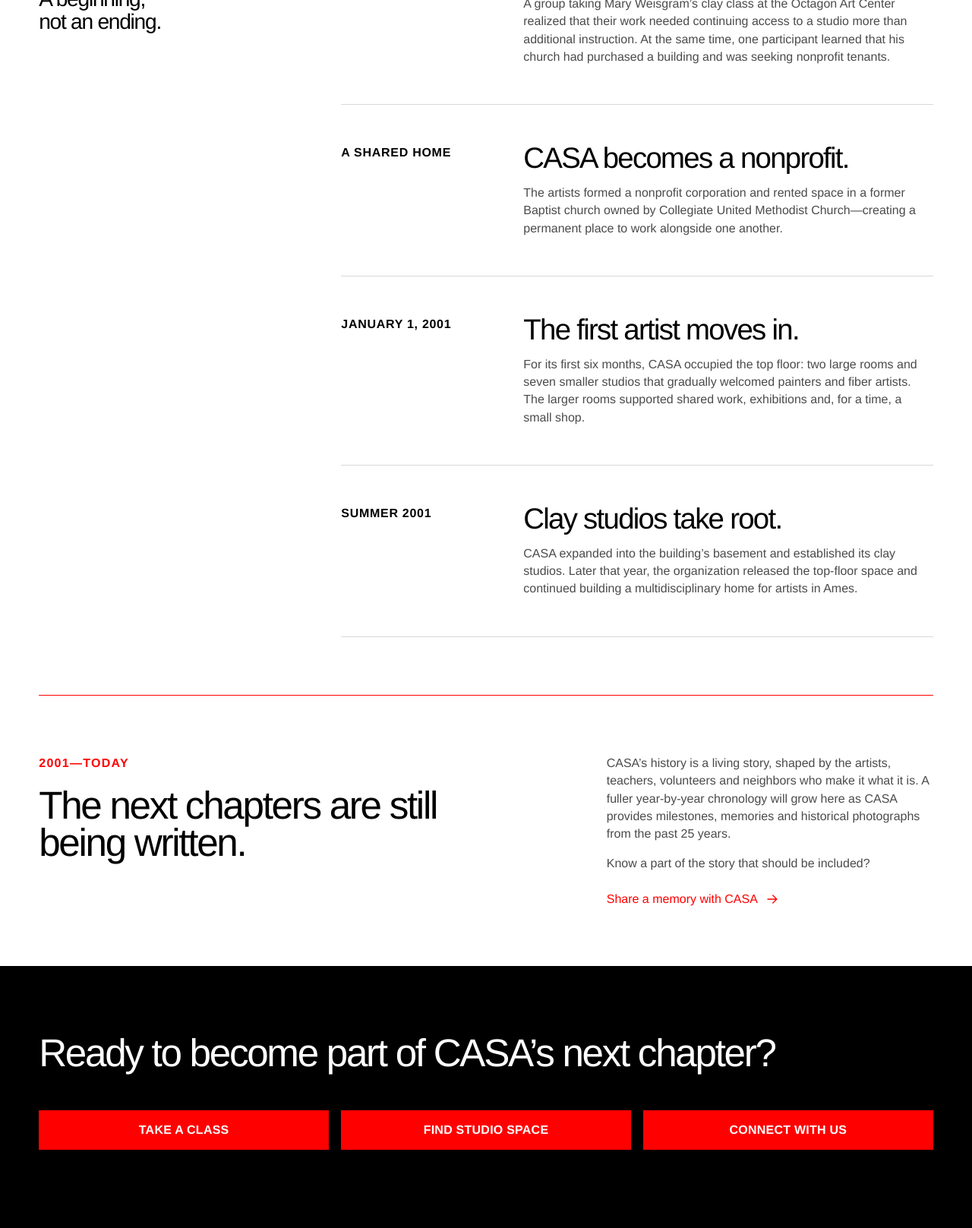
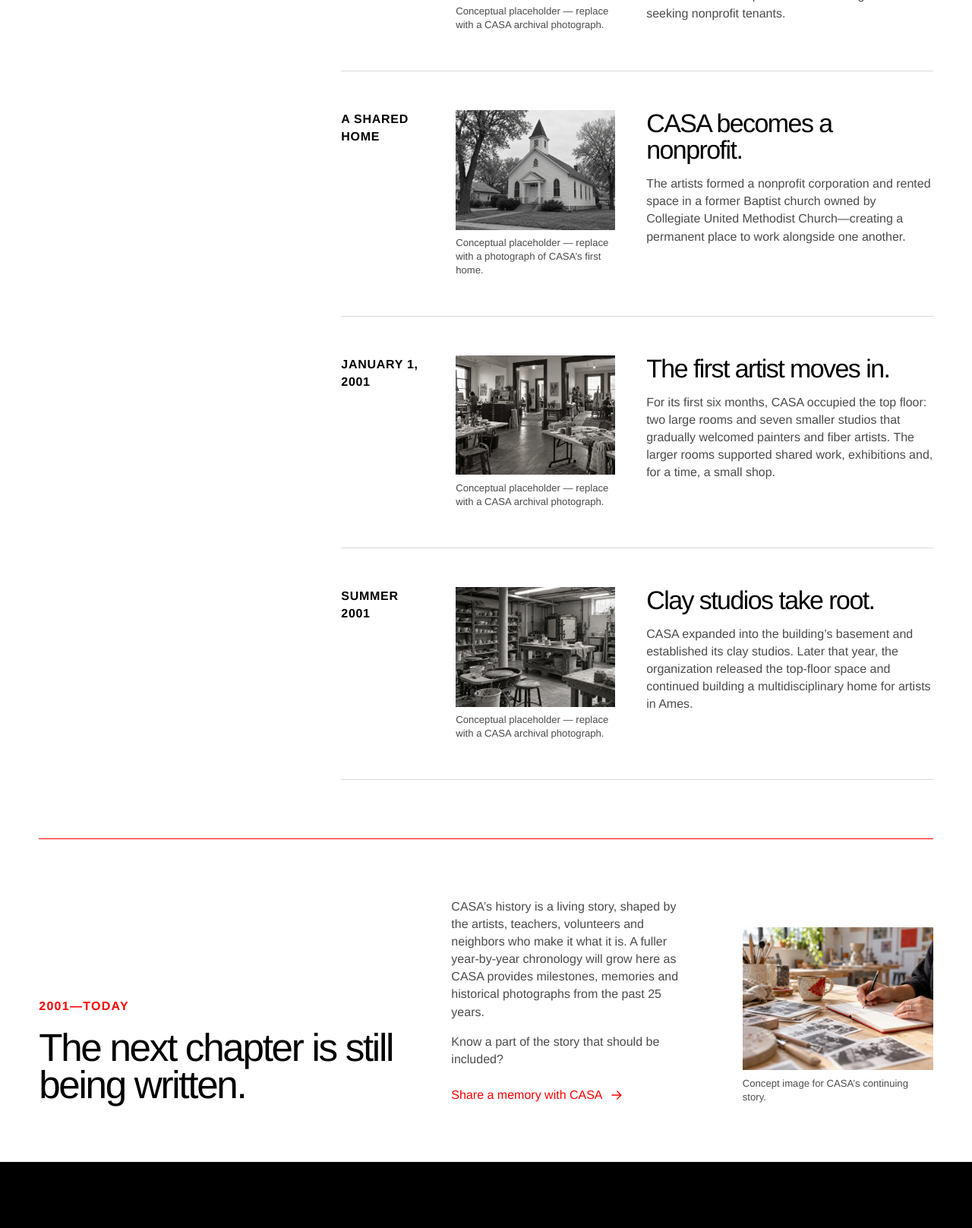
Before and after one commit to casa-ames/casa-website, an Astro site: page /casa-website/history in a window 1280 px wide. Shown: the part 707-2324 px from the top of the page at 76% size. Built offline with nearby package versions, Linux system fonts and the light colour scheme; Astro itself is replaced by a stand-in of ours.

Commit message:
Refine history visuals and supporter treatment (#15)

```diff
--- a/src/pages/history.astro
+++ b/src/pages/history.astro
@@ -1,6 +1,7 @@
 ---
 import BaseLayout from '../layouts/BaseLayout.astro';
 import ArrowIcon from '../components/ArrowIcon.astro';
+import { publicAsset } from '../utils/publicAsset';
 
 const base = import.meta.env.BASE_URL.replace(/\/$/, '');
 const href = (path: string) => `${base}${path}` || '/';
@@ -12,38 +13,61 @@
   description="The founding story of Creative Artists’ Studios of Ames—and an invitation to help complete CASA’s history."
 >
   <section class="history-hero page-shell section--compact">
-    <h1 class="page-heading">A history of<br />making together.</h1>
+    <h1 class="page-heading spacious-heading">A history of<br />making together.</h1>
     <div class="history-hero__intro">
       <p class="lead">CASA grew from a practical need and a shared belief: artists need room to work, learn and exchange what they know.</p>
-      <p>This page begins with the founding account preserved on CASA’s earlier website. The people, programs and milestones from the decades since 2001 are still waiting to be added.</p>
     </div>
   </section>
 
   <section class="history-record page-shell section--compact" aria-labelledby="history-record-title">
     <div class="history-record__heading">
       <p class="history-record__year">2001</p>
-      <h2 id="history-record-title">A beginning,<br />not an ending.</h2>
+      <h2 id="history-record-title">The beginning.</h2>
     </div>
     <div class="history-timeline">
       <article class="history-entry">
         <p class="history-entry__date">The first idea</p>
+        <figure class="history-entry__media">
+          <img src={publicAsset('/images/history/concept-clay-class.webp')} alt="Conceptual black-and-white view of a community ceramics classroom" width="1200" height="900" loading="lazy" />
+          <figcaption>Conceptual placeholder — replace with a CASA archival photograph.</figcaption>
+        </figure>
+        <div class="history-entry__copy">
           <h3>It started with a clay class.</h3>
           <p>A group taking Mary Weisgram’s clay class at the Octagon Art Center realized that their work needed continuing access to a studio more than additional instruction. At the same time, one participant learned that his church had purchased a building and was seeking nonprofit tenants.</p>
+        </div>
       </article>
       <article class="history-entry">
         <p class="history-entry__date">A shared home</p>
+        <figure class="history-entry__media">
+          <img src={publicAsset('/images/history/concept-first-home.webp')} alt="Conceptual black-and-white view of a modest former church building" width="1200" height="900" loading="lazy" />
+          <figcaption>Conceptual placeholder — replace with a photograph of CASA’s first home.</figcaption>
+        </figure>
+        <div class="history-entry__copy">
           <h3>CASA becomes a nonprofit.</h3>
           <p>The artists formed a nonprofit corporation and rented space in a former Baptist church owned by Collegiate United Methodist Church—creating a permanent place to work alongside one another.</p>
+        </div>
       </article>
       <article class="history-entry">
         <p class="history-entry__date">January 1, 2001</p>
+        <figure class="history-entry__media">
+          <img src={publicAsset('/images/history/concept-shared-studios.webp')} alt="Conceptual black-and-white view across connected shared artist studios" width="1200" height="900" loading="lazy" />
+          <figcaption>Conceptual placeholder — replace with a CASA archival photograph.</figcaption>
+        </figure>
+        <div class="history-entry__copy">
           <h3>The first artist moves in.</h3>
           <p>For its first six months, CASA occupied the top floor: two large rooms and seven smaller studios that gradually welcomed painters and fiber artists. The larger rooms supported shared work, exhibitions and, for a time, a small shop.</p>
+        </div>
       </article>
       <article class="history-entry">
         <p class="history-entry__date">Summer 2001</p>
+        <figure class="history-entry__media">
+          <img src={publicAsset('/images/history/concept-clay-studios.webp')} alt="Conceptual black-and-white view of a basement ceramics studio with wheels and a kiln" width="1200" height="900" loading="lazy" />
+          <figcaption>Conceptual placeholder — replace with a CASA archival photograph.</figcaption>
+        </figure>
+        <div class="history-entry__copy">
           <h3>Clay studios take root.</h3>
           <p>CASA expanded into the building’s basement and established its clay studios. Later that year, the organization released the top-floor space and continued building a multidisciplinary home for artists in Ames.</p>
+        </div>
       </article>
     </div>
   </section>
@@ -51,18 +75,22 @@
   <section class="history-open page-shell section--compact" aria-labelledby="history-open-title">
     <div>
       <p class="history-open__label">2001—today</p>
-      <h2 id="history-open-title">The next chapters are still being written.</h2>
+      <h2 id="history-open-title">The next chapter is still being written.</h2>
     </div>
     <div class="history-open__copy">
       <p>CASA’s history is a living story, shaped by the artists, teachers, volunteers and neighbors who make it what it is. A fuller year-by-year chronology will grow here as CASA provides milestones, memories and historical photographs from the past 25 years.</p>
       <p>Know a part of the story that should be included?</p>
       <a class="text-link" href={href('/contact/')}>Share a memory with CASA <ArrowIcon /></a>
     </div>
+    <figure class="history-open__media">
+      <img src={publicAsset('/images/history/concept-next-chapter.webp')} alt="Artist writing beside photographs, ceramic work and studio tools" width="1200" height="900" loading="lazy" />
+      <figcaption>Concept image for CASA’s continuing story.</figcaption>
+    </figure>
   </section>
 
   <section class="history-cta black-band">
     <div class="page-shell history-cta__inner">
-      <h2>Ready to become part of CASA’s next chapter?</h2>
+      <h2 class="spacious-heading">Ready to become part of CASA’s next chapter?</h2>
       <div class="history-cta__actions">
         <a class="button button--red" href={href('/classes/')}>Take a class</a>
         <a class="button button--red" href={href('/studio-space/')}>Find studio space</a>
@@ -75,23 +103,27 @@
 <style>
   .history-hero { display: grid; grid-template-columns: minmax(0, 1.1fr) minmax(340px, 0.7fr); align-items: end; gap: clamp(3rem, 8vw, 10rem); }
   .history-hero__intro { padding-bottom: 0.55rem; }
-  .history-hero__intro .lead { margin-bottom: 1.5rem; }
-  .history-hero__intro > p:last-child { max-width: 40rem; color: var(--gray-700); }
+  .history-hero__intro .lead { margin: 0; }
   .history-record { display: grid; grid-template-columns: minmax(240px, 0.55fr) minmax(0, 1.45fr); gap: clamp(3rem, 8vw, 9rem); border-top: var(--line); }
   .history-record__heading { position: sticky; top: 124px; align-self: start; }
   .history-record__year { margin-bottom: 1.25rem; color: var(--red); font-size: clamp(3.7rem, 7vw, 7rem); font-weight: 600; letter-spacing: -0.07em; line-height: 0.85; }
   .history-record__heading h2 { margin: 0; font-size: clamp(1.35rem, 2.2vw, 2.15rem); line-height: 1.05; }
   .history-timeline { border-top: 1px solid var(--black); }
-  .history-entry { display: grid; grid-template-columns: minmax(120px, 0.35fr) minmax(0, 1fr); column-gap: clamp(1.5rem, 4vw, 4rem); border-bottom: var(--line); padding-block: clamp(2rem, 4vw, 3.75rem); }
-  .history-entry__date { grid-row: 1 / span 2; margin: 0; font-size: 1rem; font-weight: 700; letter-spacing: 0.045em; text-transform: uppercase; }
-  .history-entry h3 { margin-bottom: 0.9rem; font-size: clamp(1.7rem, 3vw, 3rem); line-height: 1; }
-  .history-entry > p:last-child { max-width: 48rem; margin: 0; color: var(--gray-700); }
-  .history-open { display: grid; grid-template-columns: minmax(0, 1.2fr) minmax(340px, 0.8fr); gap: clamp(3rem, 8vw, 9rem); border-top: 1px solid var(--red); }
+  .history-entry { display: grid; grid-template-columns: minmax(110px, 0.28fr) minmax(210px, 0.58fr) minmax(0, 1.14fr); align-items: start; column-gap: clamp(1.5rem, 3.2vw, 3.2rem); border-bottom: var(--line); padding-block: clamp(2rem, 4vw, 3.75rem); }
+  .history-entry__date { margin: 0; font-size: 1rem; font-weight: 700; letter-spacing: 0.045em; text-transform: uppercase; }
+  .history-entry__media { min-width: 0; margin: 0; }
+  .history-entry__media img { width: 100%; height: auto; aspect-ratio: 4 / 3; object-fit: cover; }
+  .history-entry__media figcaption, .history-open__media figcaption { margin-top: 0.55rem; color: var(--gray-700); font-size: 0.82rem; line-height: 1.35; }
+  .history-entry__copy h3 { margin-bottom: 0.9rem; font-size: clamp(1.7rem, 2.65vw, 2.75rem); line-height: 1.04; }
+  .history-entry__copy p { max-width: 48rem; margin: 0; color: var(--gray-700); }
+  .history-open { display: grid; grid-template-columns: minmax(0, 1.05fr) minmax(290px, 0.7fr) minmax(230px, 0.55fr); align-items: end; gap: clamp(2.5rem, 5vw, 6rem); border-top: 1px solid var(--red); }
   .history-open__label { margin-bottom: 1.2rem; color: var(--red); font-size: 1rem; font-weight: 700; letter-spacing: 0.08em; text-transform: uppercase; }
   .history-open h2 { max-width: 48rem; margin: 0; font-size: var(--h2); }
   .history-open__copy { align-self: end; }
   .history-open__copy p { color: var(--gray-700); }
   .history-open__copy .text-link { margin-top: 0.5rem; }
+  .history-open__media { min-width: 0; margin: 0; }
+  .history-open__media img { width: 100%; height: auto; aspect-ratio: 4 / 3; object-fit: cover; }
   .history-cta__inner { padding-block: clamp(4rem, 7vw, 7rem); }
   .history-cta h2 { max-width: 72rem; margin-bottom: clamp(2.5rem, 4vw, 4rem); font-size: var(--h2); }
   .history-cta__actions { display: grid; grid-template-columns: repeat(3, minmax(0, 1fr)); gap: 1rem; }
@@ -100,10 +132,13 @@
   @media (max-width: 900px) {
     .history-hero, .history-record, .history-open { grid-template-columns: 1fr; }
     .history-record__heading { position: static; }
+    .history-entry { grid-template-columns: minmax(105px, 0.25fr) minmax(200px, 0.55fr) minmax(0, 1fr); }
+    .history-open__media { max-width: 640px; }
   }
-  @media (max-width: 640px) {
+  @media (max-width: 720px) {
     .history-entry { grid-template-columns: 1fr; }
-    .history-entry__date { grid-row: auto; margin-bottom: 1rem; }
+    .history-entry__date { margin-bottom: 0.5rem; }
+    .history-entry__media { margin-bottom: 1.1rem; }
     .history-cta__actions { grid-template-columns: 1fr; }
   }
 </style>
--- a/src/styles/global.css
+++ b/src/styles/global.css
@@ -112,6 +112,8 @@
   letter-spacing: -0.06em;
   line-height: 0.92;
 }
+
+.spacious-heading { line-height: 1.08; }
 
 .lead {
   max-width: 38rem;
```
Also changed, not shown: docs/HANDOFF_CHECKLIST.md (+1 -0 lines), src/pages/about.astro (+3 -8 lines), design/supporter-logos/README.md, public/images/history/concept-clay-class.webp (added), public/images/history/concept-clay-studios.webp (added), public/images/history/concept-first-home.webp (added), public/images/history/concept-next-chapter.webp (added), public/images/history/concept-shared-studios.webp (added), public/images/supporters/city-of-ames.svg (deleted). Lines whose indentation alone changed are shown as unchanged.
